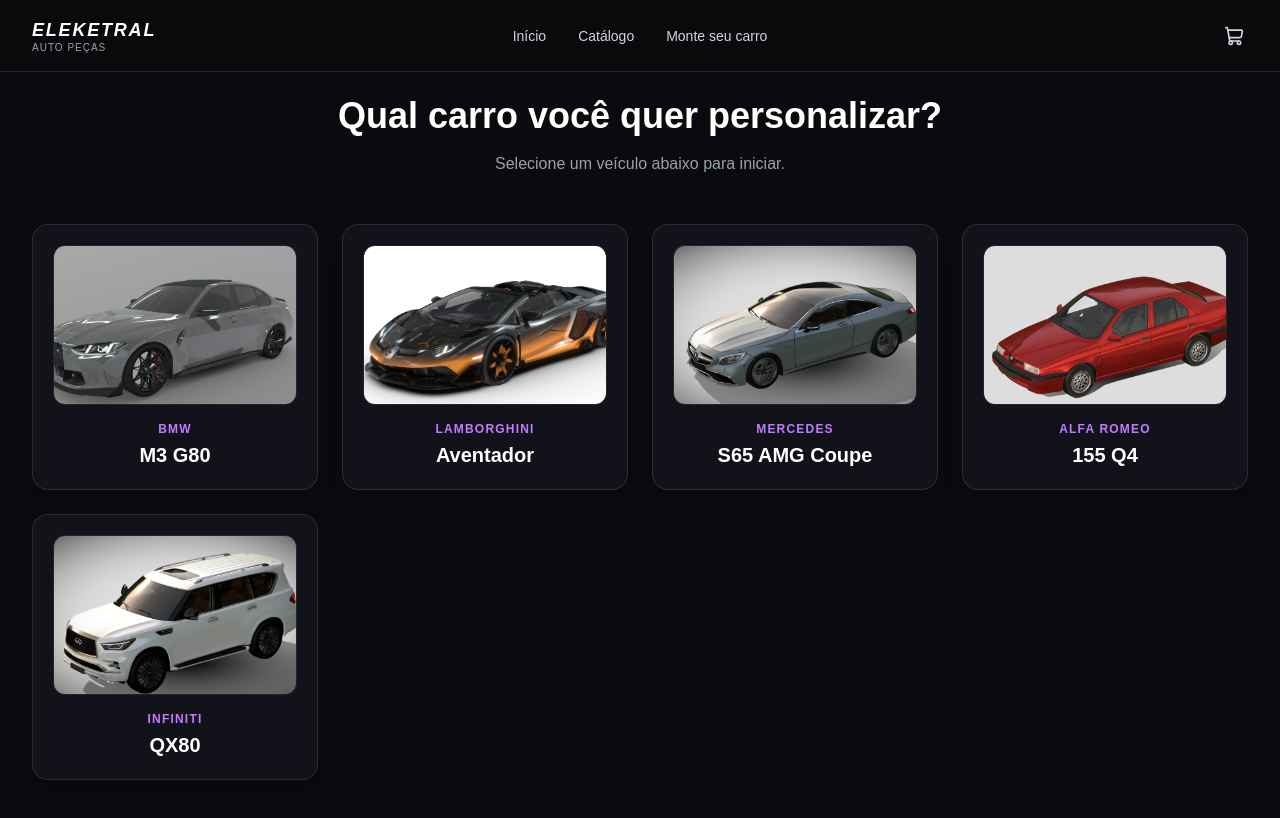
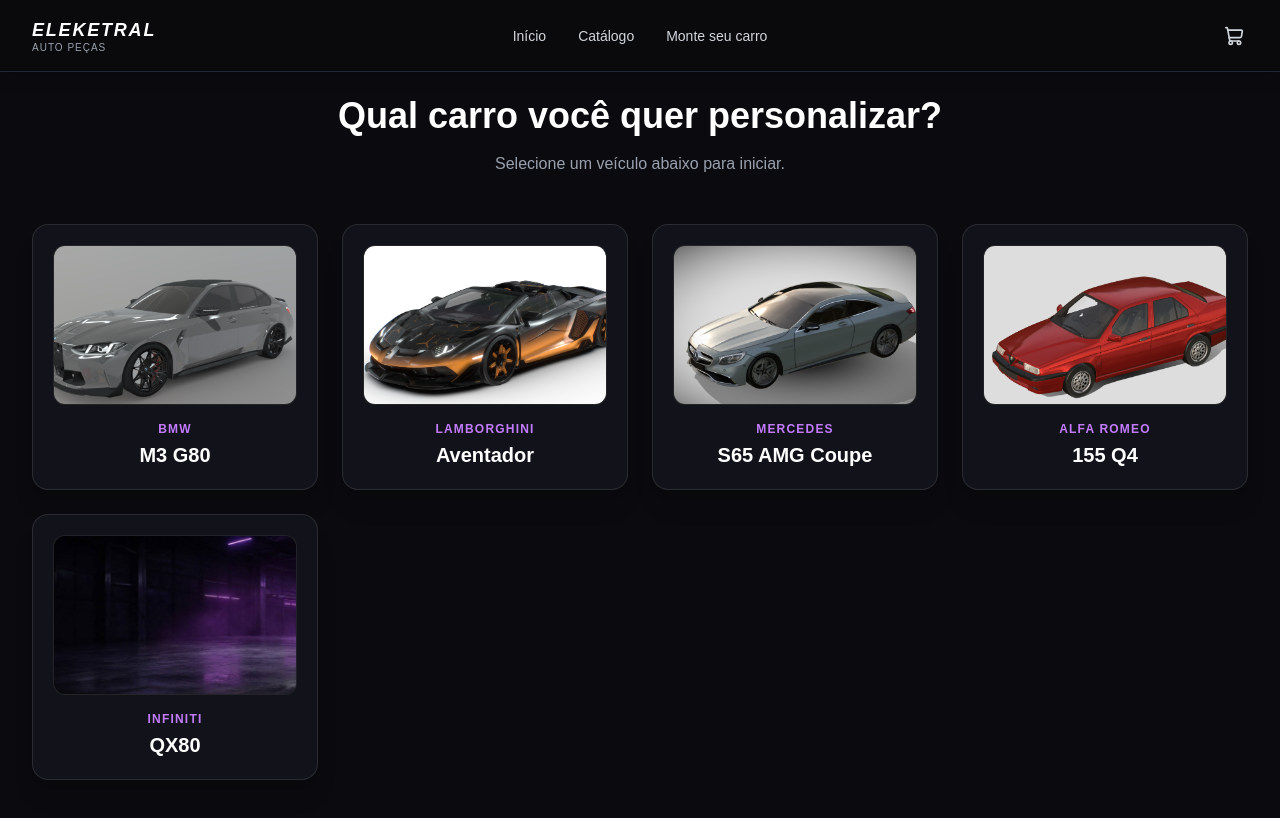
Before and after one commit to Shiro12232/Eleketral, a Next.js app: page /selecionar-carro in a window 1280 px wide. Shown: the top 818 px of the page. Built offline with nearby package versions, Linux system fonts and the light colour scheme.

Commit message:
Minha atualização

```diff
--- a/app/catalogo/page.tsx
+++ b/app/catalogo/page.tsx
@@ -5,7 +5,7 @@
 // Catálogo principal
 const pecasCatalogo = [
   { id: 1, nome: 'SPORT 18', categoria: 'Rodas ', precoOriginal: 'R$ 2.600', precoPromo: 'R$  2.490', precoNum:  2.490, imagem: '/rodanew.png', descricao: 'Jogo de rodas esportivas aro 18' },
-  { id: 2, nome: 'RACING 19', categoria: 'Rodas ', precoOriginal: 'R$ ?', precoPromo: 'R$ ?', precoNum: 1, imagem: '/rodanew2.png', descricao: 'Design agressivo para projetos esportivos.' },
+  { id: 2, nome: 'RACING 19', categoria: 'Rodas ', precoOriginal: 'R$ 3.620', precoPromo: 'R$ 3.490', precoNum: 3.490, imagem: '/rodanew2.png', descricao: 'Design agressivo para projetos esportivos.' },
   { id: 3, nome: 'FORGED 20', categoria: 'Rodas ', precoOriginal: 'R$ 3.600', precoPromo: 'R$ 3.490', precoNum: 3.490, imagem: '/rodanew3.png', descricao: 'Pneu aderente para alta velocidade.' },
   { id: 4, nome: 'GT WING', categoria: 'Aerofólio', precoOriginal: 'R$ 940', precoPromo: 'R$  899', precoNum:  899, imagem: '/aerofolio.jpg', descricao: 'Aerofólio esportivo para visual mais agressivo.' },
   { id: 5, nome: 'CARBON WING', categoria: 'Aerofólio', precoOriginal: 'R$1.550', precoPromo: 'R$  1.490', precoNum:  1.490, imagem: '/aerofolio2.jpg', descricao: 'Aerofólio em estilo fibra de carbono.' },
--- a/app/selecionar-carro/page.tsx
+++ b/app/selecionar-carro/page.tsx
@@ -100,7 +100,7 @@
     },
     {
       id: 5,
-      imagens: ["/infiniti1.png", "/infiniti2.png", "/infiniti3.png"],
+      imagens: ["/BgGaragem.jpg", "/infiniti2.png", "/infiniti3.png"],
       marca: "Infiniti",
       modelo: "QX80",
       slug: "infiniti",
```
